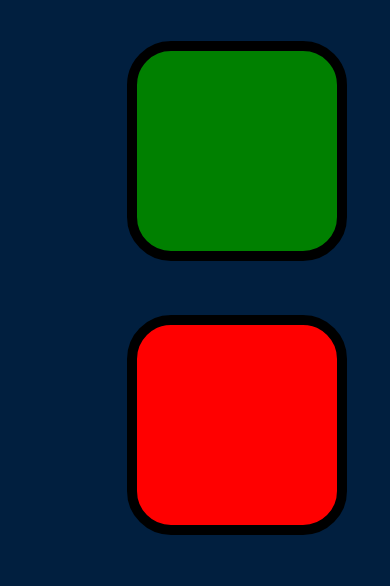
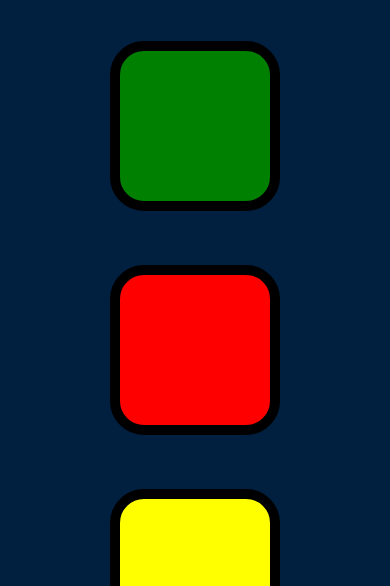
Before and after one commit to SAbdulMujafar98/Simon-game, a plain HTML site: page index.html in a window 390 px wide. Shown: the part 180-766 px from the top of the page. Drawn offline with nearby package versions, Linux system fonts and the light colour scheme.

Commit message:
Update styles.css

```diff
--- a/styles.css
+++ b/styles.css
@@ -69,4 +69,13 @@ body {
     text-align: center;
     background-color: #fff;
   }
+  .container{
+    width: 100%;
+    display: flex;
+    flex-direction: column;
+  }
+  .btn{
+    width: 150px;
+    height: 150px;
+  }
 }
```
